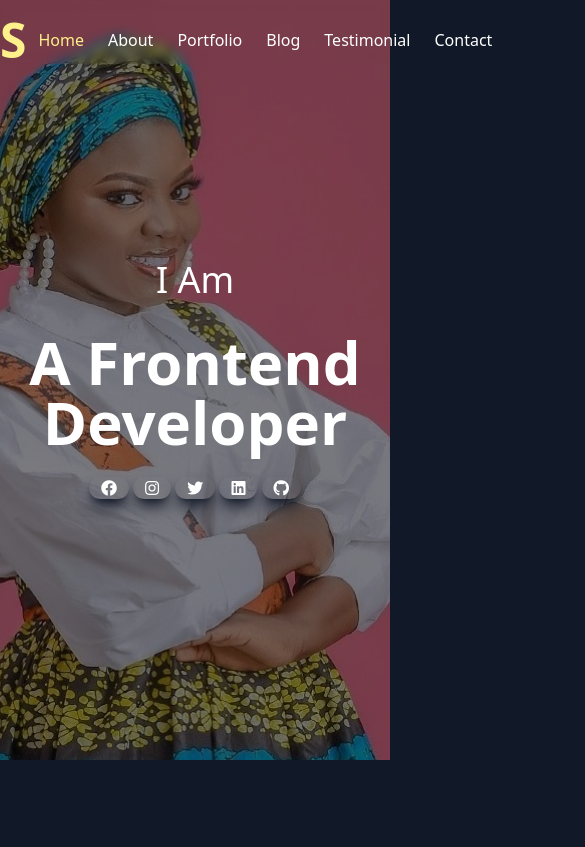
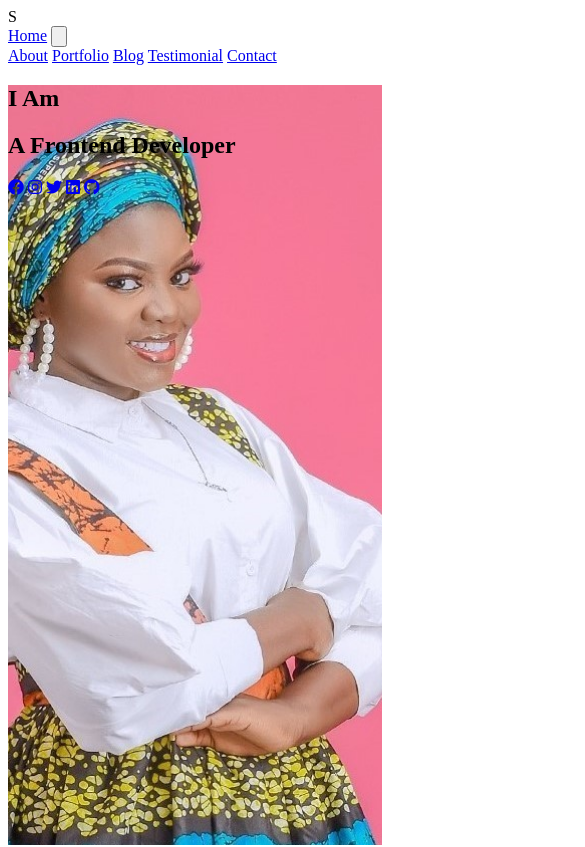
Before and after one commit to Adejokemi/tailwind, a plain HTML site: page index.html in a window 390 px wide. Shown: the top 847 px of the page, 585 px wide, since content can reach past the window. Drawn offline with nearby package versions, Linux system fonts and the light colour scheme.

Commit message:
hamburger menu

```diff
--- a/index.html
+++ b/index.html
@@ -5,7 +5,6 @@
     <meta name="viewport" content="width=device-width, initial-scale=1.0">
     <link rel="shortcut icon" href="n" type="image/x-icon">
     <link href="https://cdnjs.cloudflare.com/ajax/libs/font-awesome/5.15.4/css/all.min.css" rel="stylesheet">
-    <script src="https://cdn.tailwindcss.com"></script>
     <script src="https://code.jquery.com/jquery-3.6.0.min.js"></script>
     <title>Portfolio</title>
     <style>
@@ -35,12 +34,20 @@
         <div class="text-5xl font-bold text-yellow-200">S</div>
         <div class="flex items-center justify-between">
             <a class="px-3 text-yellow-200" href="#home">Home</a>
-            <a class="px-3 hover:text-yellow-200" href="#about">About</a>
-            <a class="px-3 hover:text-yellow-200" href="#portfolio">Portfolio</a>
-            <a class="px-3 hover:text-yellow-200" href="#skills">Blog</a>
-            <a class="px-3 hover:text-yellow-200" href="#testimonials">Testimonial</a>
-            <a class="px-3 hover:text-yellow-200" href="#contact">Contact</a>
+            <button class="lg:hidden px-3 text-yellow-200">
+                <svg xmlns="http://www.w3.org/2000/svg" class="w-6 h-6" fill="none" viewBox="0 0 24 24" stroke="currentColor">
+                    <path stroke-linecap="round" stroke-linejoin="round" stroke-width="2" d="M4 6h16M4 12h16M4 18h16"></path>
+                </svg>
+            </button>
+            <div class="hidden lg:flex">
+                <a class="px-3 hover:text-yellow-200" href="#about">About</a>
+                <a class="px-3 hover:text-yellow-200" href="#portfolio">Portfolio</a>
+                <a class="px-3 hover:text-yellow-200" href="#skills">Blog</a>
+                <a class="px-3 hover:text-yellow-200" href="#testimonials">Testimonial</a>
+                <a class="px-3 hover:text-yellow-200" href="#contact">Contact</a>
+            </div>
         </div>
+
     </nav>
 
     <section id="home" class="hero relative">
```
